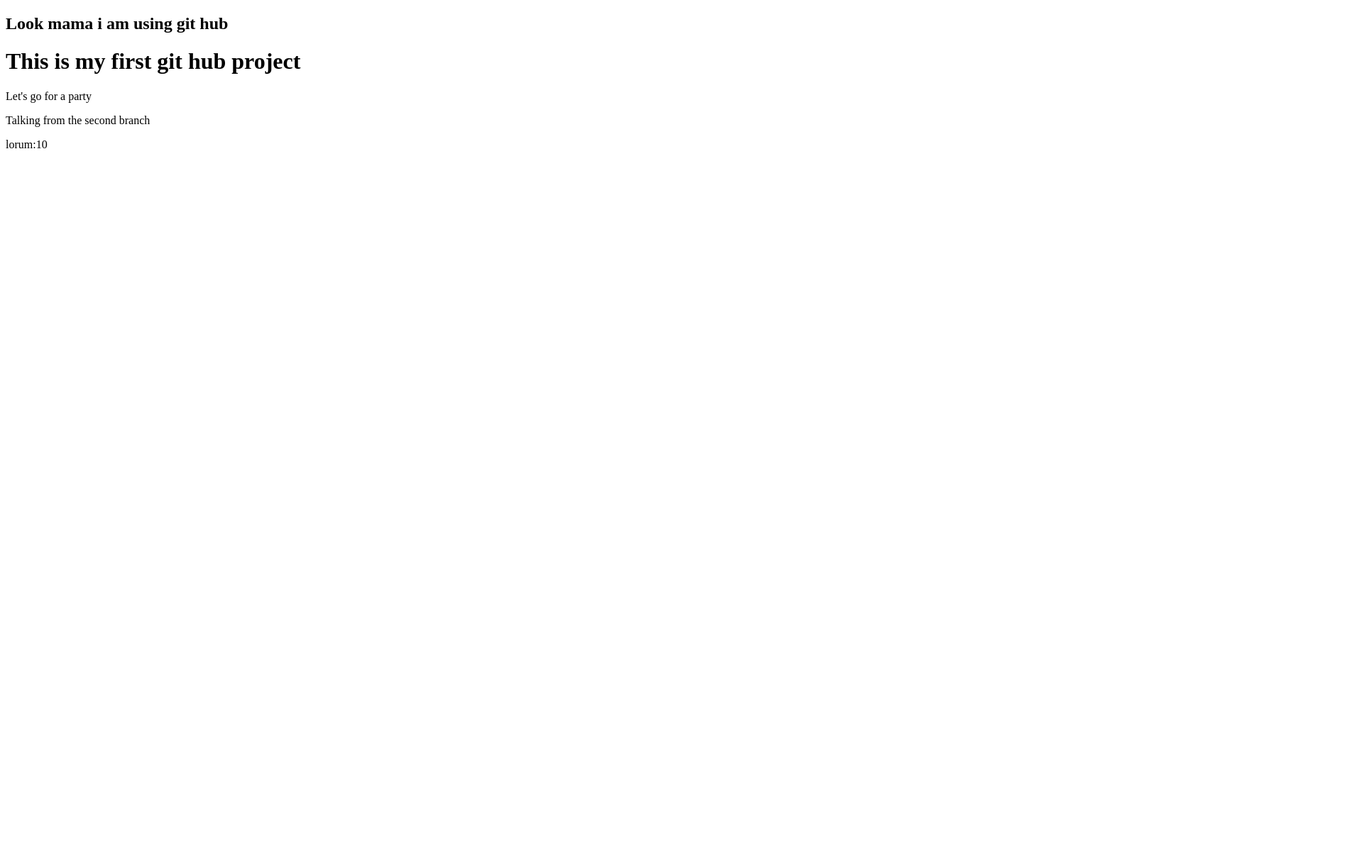
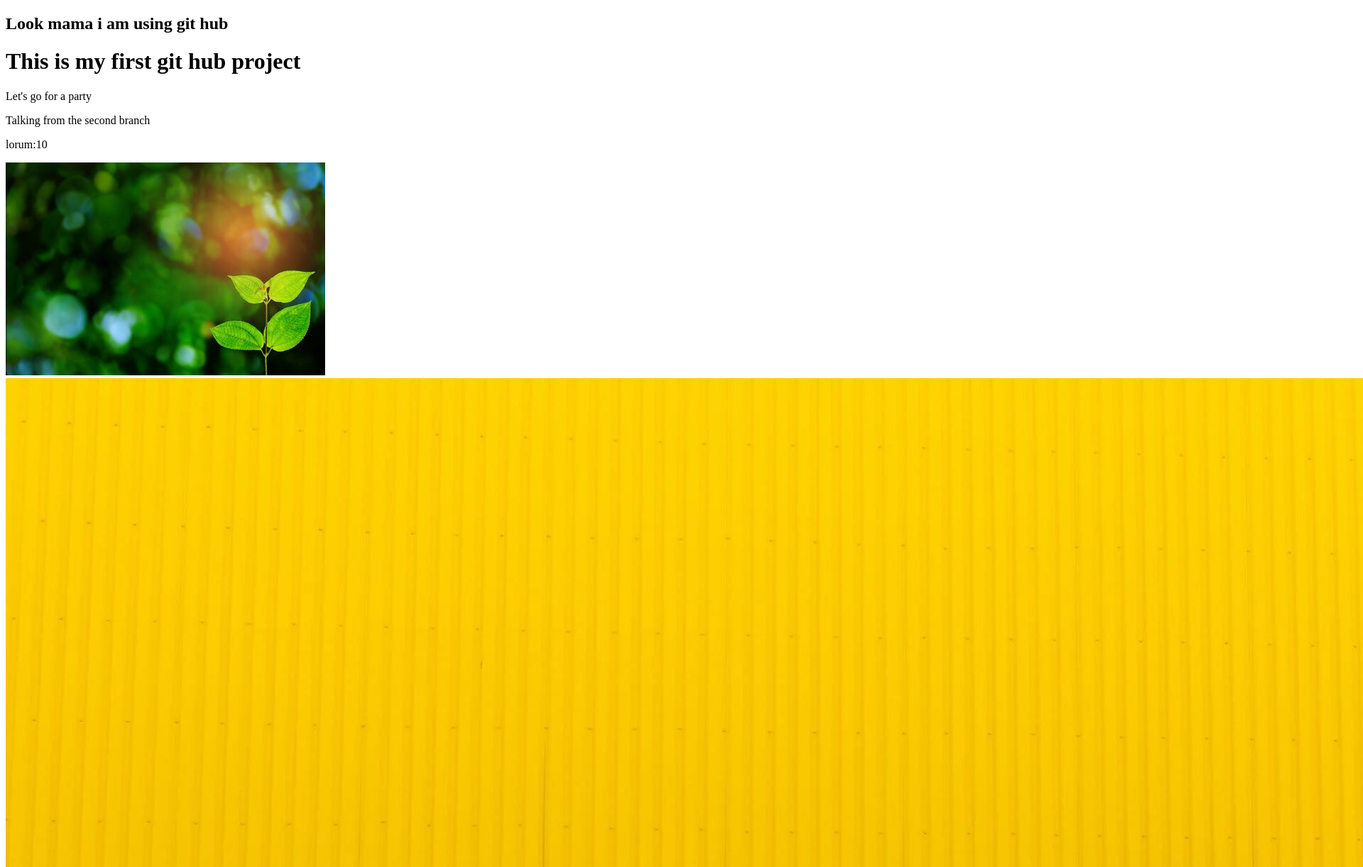
Before and after one commit to abhimohajan/my-new-website, a plain HTML site: page index.html in a window 1280 px wide. Shown: the top 1222 px of the page at 71% size, 1920 px wide, since content can reach past the window. Before the commit the page ends 800 px from the top, so only its background shows below. Drawn offline with Linux system fonts and the light colour scheme.

Commit message:
added some pic

```diff
--- a/index.html
+++ b/index.html
@@ -11,6 +11,7 @@
     <p>Let's go for a party</p>
     <p>Talking from the second branch</p>
     <p>lorum:10</p>
-
+    <img src="images/bg-img.jpg" alt="">
+    <img src="images/bg-img.webp" alt="">
 </body>
 </html>
```
Also changed, not shown: images/bg-img.jpg (added), images/bg-img.webp (added).
